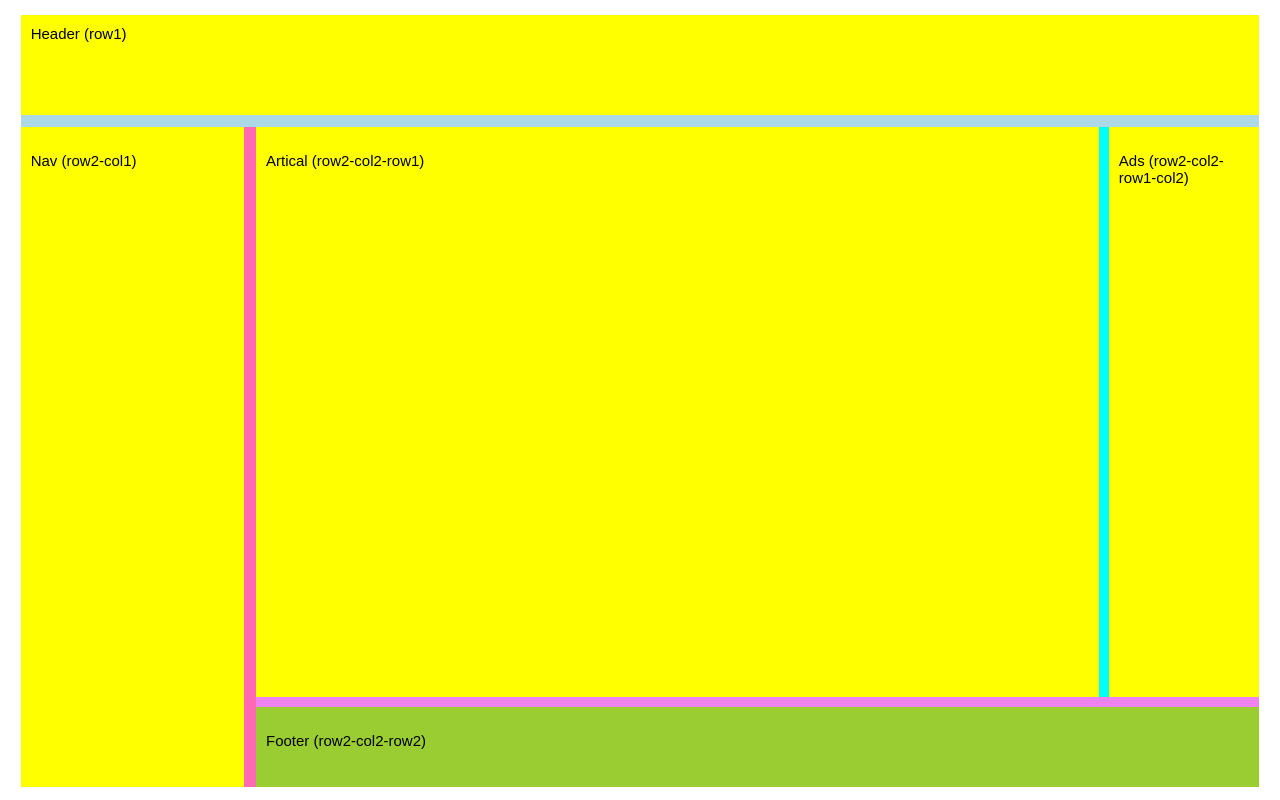
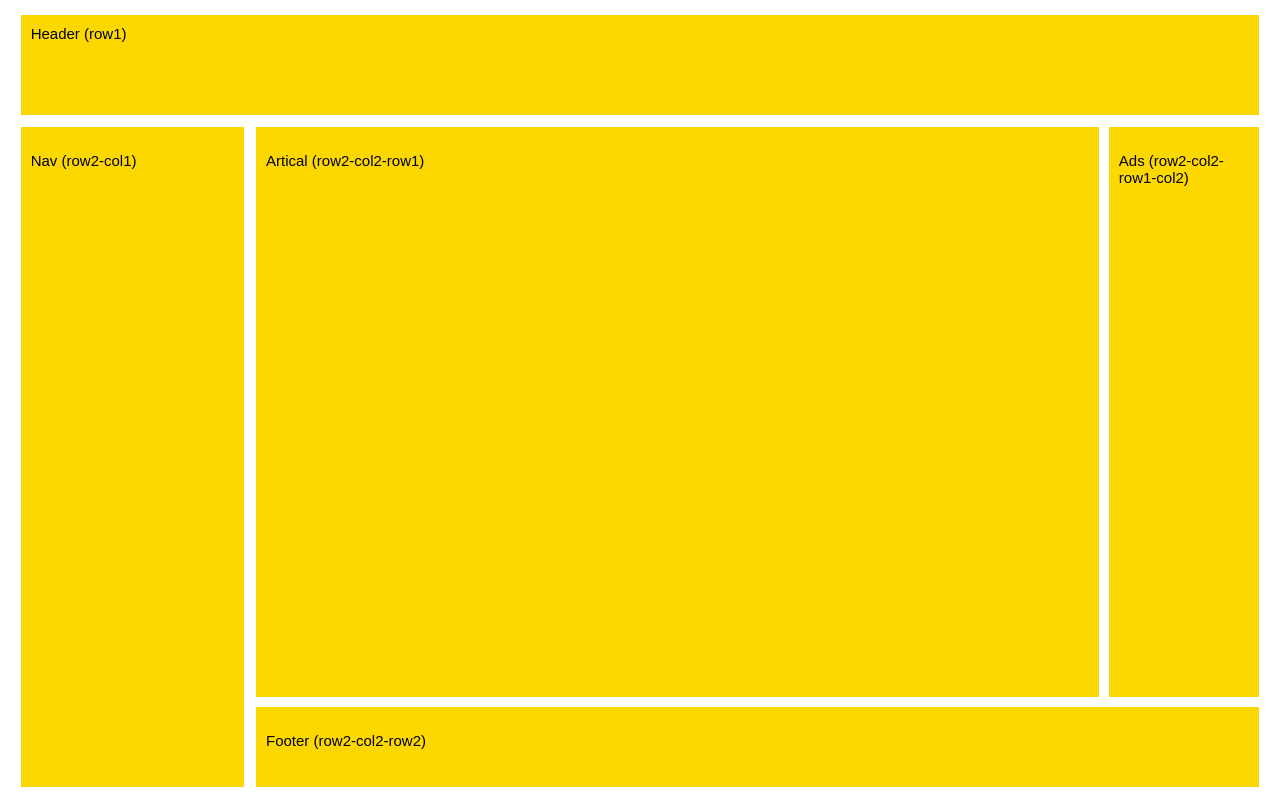
Before and after one commit to asifhossian/html5-grid-layout, a plain HTML site: page index.html in a window 1280 px wide. Drawn offline with Linux system fonts and the light colour scheme.

Commit message:
color change

```diff
--- a/css/style.css
+++ b/css/style.css
@@ -14,7 +14,7 @@ body {
     width: 98%;
     height: 760px;
     margin: auto;
-    background-color: #ADD8E6;
+    background-color: #FFFFFF;
 }
 
 p {
@@ -27,20 +27,19 @@ p {
     width: 100%;
     height: 100px;
     margin-bottom: 1%;
-    background-color: yellow;
+    background-color: #FCD800;
 }
 
 .row2 {
 
     width: 100%;
     height: 660px;
-    background-color: hotpink;
 }
 
 .row2-col1 {
     width: 18%;
     height: 660px;
-    background-color: yellow;
+    background-color: #FCD800;
     margin-right: 1%;
     float: left;
 }
@@ -48,7 +47,6 @@ p {
 .row2-col2 {
     width: 81%;
     height: 660px;
-    background-color: violet;
     float: left;
 
 }
@@ -57,7 +55,6 @@ p {
     width: 100%;
     height: 570px;
     margin-bottom: 1%;
-    background-color: cyan;
     float: left;
 }
 
@@ -65,7 +62,7 @@ p {
     width: 84%;
     height: 570px;
     margin-right: 1%;
-    background-color: yellow;
+    background-color: #FCD800;
     float: left;
 
 }
@@ -73,7 +70,7 @@ p {
 .row2-col2-row1-col2 {
     width: 15%;
     height: 570px;
-    background-color: yellow;
+    background-color: #FCD800;
     float: left;
 
 }
@@ -81,7 +78,7 @@ p {
 .row2-col2-row2 {
     width: 100%;
     height: 80px;
-    background-color: yellowgreen;
+    background-color: #FCD800;
     float: left;
 }
 
```
Also changed, not shown: index.html (+15 -5 lines).
